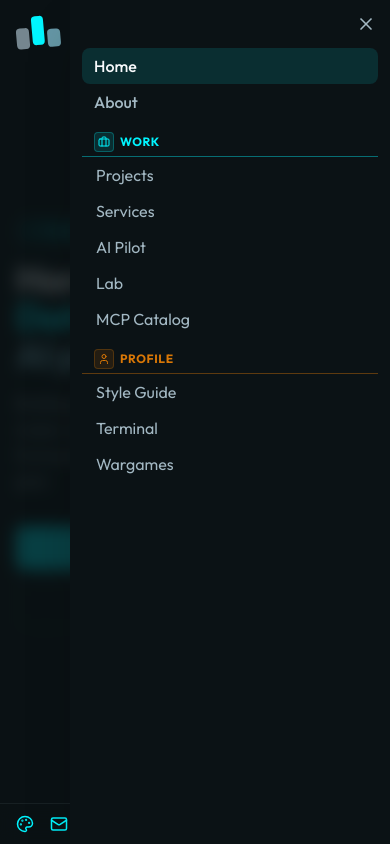
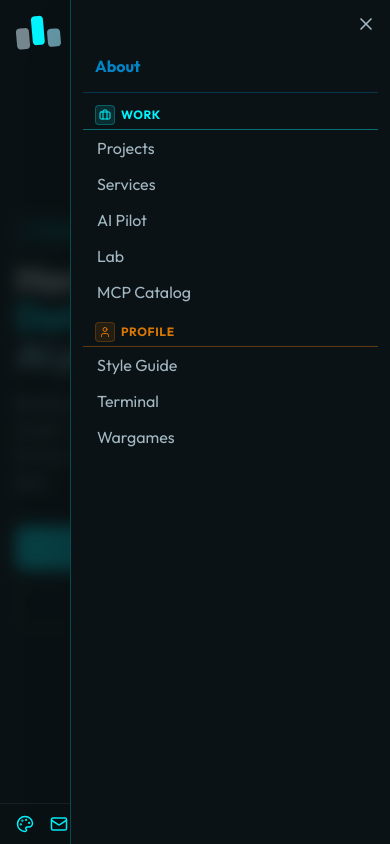
Before and after one commit to isenbek/bradley.io, a Next.js app: page / in a window 390 px wide. Both pictures are taken after a click on the button 352 px from the left and 31 px from the top of the page. Built offline with nearby package versions, Linux system fonts and the light colour scheme.

Commit message:
deploy: 2026-02-25 11:57:56

```diff
--- a/components/layout/Navigation.tsx
+++ b/components/layout/Navigation.tsx
@@ -3,9 +3,7 @@
 import Link from "next/link"
 import { usePathname } from "next/navigation"
 import { useState, useEffect } from "react"
-import Image from "next/image"
-import { X } from "lucide-react"
-import { Briefcase, User } from "lucide-react"
+import { X, Menu, Briefcase, User } from "lucide-react"
 import { ForgeIcon } from "@/components/ui/ForgeIcon"
 import { clsx } from "clsx"
 import { AnimatePresence, motion } from "framer-motion"
@@ -93,7 +91,8 @@ function MobileDrawer({
             onClick={onClose}
           />
           <motion.div
-            className="fixed top-0 right-0 bottom-0 w-80 max-w-[85vw] bg-sf-dark z-50 lg:hidden shadow-2xl overflow-y-auto"
+            className="fixed top-0 right-0 bottom-0 w-80 max-w-[85vw] bg-sf-dark z-50 lg:hidden shadow-2xl overflow-y-auto border-l"
+            style={{ borderColor: "color-mix(in srgb, var(--brand-primary) 25%, transparent)" }}
             initial={{ x: "100%" }}
             animate={{ x: 0 }}
             exit={{ x: "100%" }}
@@ -111,34 +110,28 @@ function MobileDrawer({
             </div>
 
             <div className="px-3 pb-3 space-y-3">
-              {/* Top-level links */}
-              <div>
-                {[
-                  { href: "/", label: "Home" },
-                  { href: "/about", label: "About" },
-                ].map((link) => {
-                  const isActive = pathname === link.href
-                  return (
+              {/* About — standalone with palette color */}
+              <div className="pb-2 border-b" style={{ borderColor: "color-mix(in srgb, var(--brand-info) 30%, transparent)" }}>
                 <Link
-                      key={link.href}
-                      href={link.href}
+                  href="/about"
                   onClick={onClose}
                   className={clsx(
-                        "block px-3 py-1.5 rounded-lg text-base font-medium transition-colors",
-                        isActive
+                    "block px-3 py-1.5 rounded-lg text-base font-bold transition-colors",
+                    pathname === "/about"
                       ? "text-sf-white"
-                          : "text-sf-steel hover:text-sf-white hover:bg-sf-white/5"
+                      : "hover:bg-sf-white/5"
                   )}
                   style={
-                        isActive
-                          ? { background: "color-mix(in srgb, var(--brand-primary) 12%, transparent)" }
-                          : undefined
+                    pathname === "/about"
+                      ? {
+                          color: "var(--brand-info)",
+                          background: "color-mix(in srgb, var(--brand-info) 10%, transparent)",
+                        }
+                      : { color: "var(--brand-info)" }
                   }
                 >
-                      {link.label}
+                  About
                 </Link>
-                  )
-                })}
               </div>
 
               {/* Groups */}
@@ -263,11 +256,12 @@ export function Navigation() {
             </div>
 
             <button
-              className="lg:hidden p-2 text-sf-white hover:bg-sf-white/10 rounded-lg transition-colors"
+              className="lg:hidden p-2 hover:bg-sf-white/10 rounded-lg transition-colors"
               onClick={() => setMobileMenuOpen(true)}
               aria-label="Open menu"
+              style={{ color: "var(--brand-primary)" }}
             >
-              <Image src="/images/hamburger.svg" alt="Menu" width={28} height={28} className="invert" />
+              <Menu className="w-7 h-7" strokeWidth={2.5} />
             </button>
           </div>
         </nav>
--- a/lib/build-info.json
+++ b/lib/build-info.json
@@ -1,9 +1,9 @@
 {
-  "version": "v1.0.13",
-  "commitHash": "0cbce75",
-  "commitHashFull": "0cbce759e372626ef8c156889b726b6c69cac5f7",
-  "commitDate": "Feb 25, 2026 11:16:28",
-  "commitDateISO": "2026-02-25T16:16:28.000Z",
+  "version": "v1.0.14",
+  "commitHash": "006a5b2",
+  "commitHashFull": "006a5b27e8576c7ee70085fd773bb43fce034ff2",
+  "commitDate": "Feb 25, 2026 11:28:46",
+  "commitDateISO": "2026-02-25T16:28:46.000Z",
   "branch": "main",
-  "buildTime": "2026-02-25T16:28:08.627Z"
+  "buildTime": "2026-02-25T16:36:48.119Z"
 }
```
Lines whose indentation alone changed are shown as unchanged.
